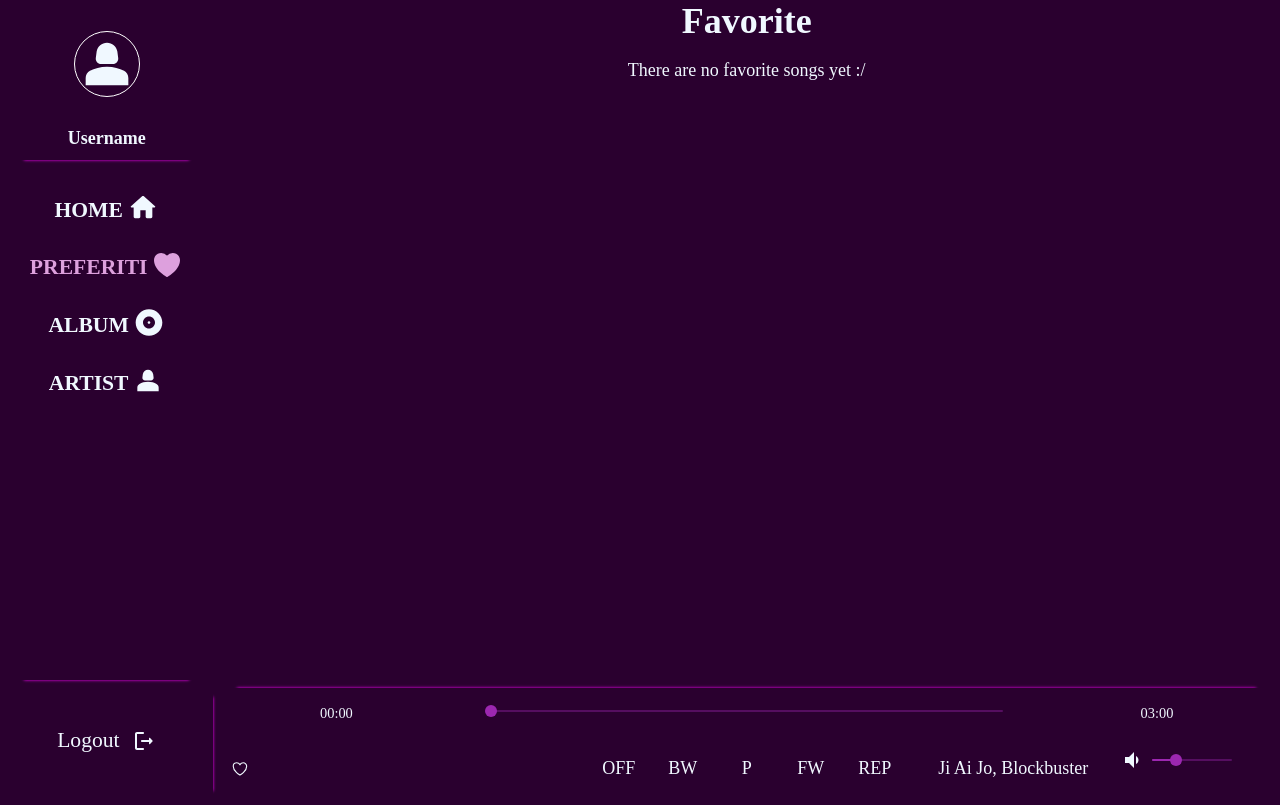
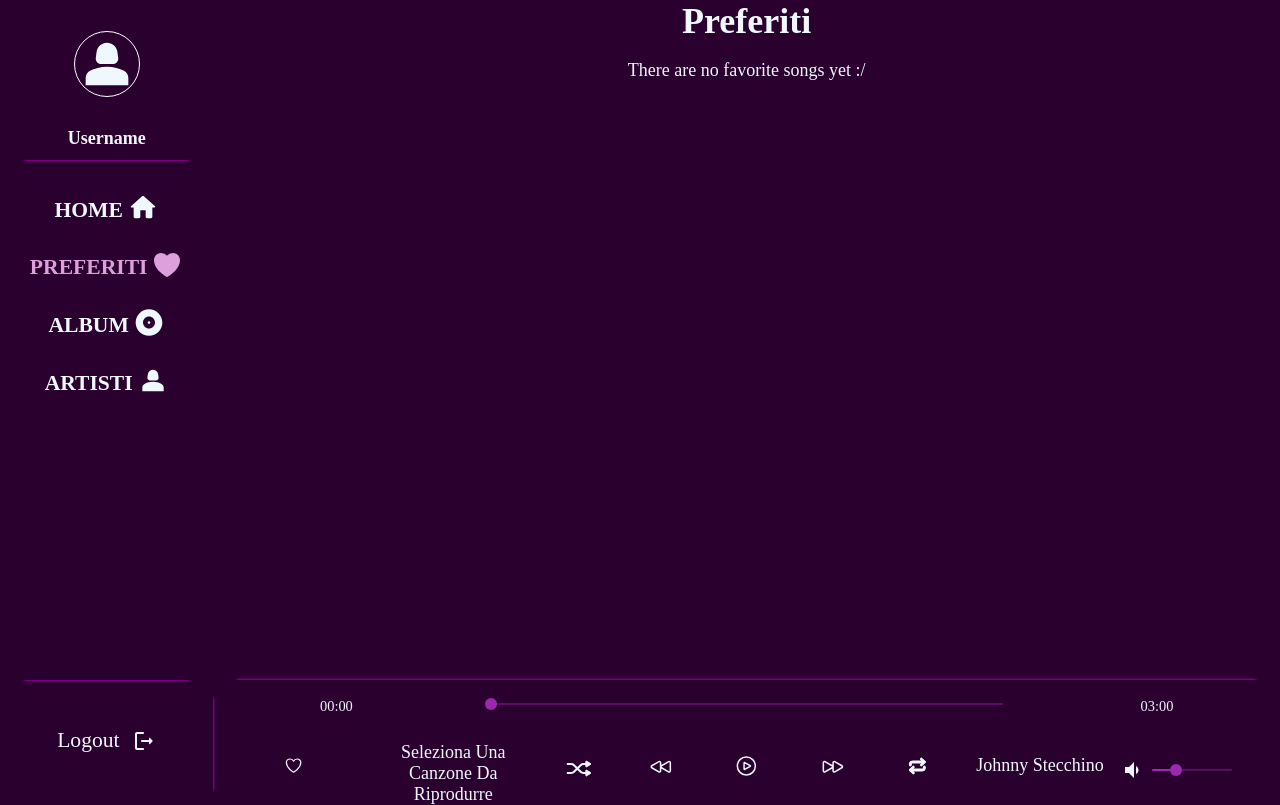
Before and after one commit to disastetor/spotify-clone, a React (Create React App) app: page /favorite in a window 1280 px wide. Built offline with nearby package versions, Linux system fonts and the light colour scheme; a web font is replaced by a local one; what axios-mock-adapter would draw is missing.

Commit message:
fixed player bar css and some minor fixes

```diff
--- a/src/assets/icons.js
+++ b/src/assets/icons.js
@@ -189,26 +189,20 @@ export const LogoutIcon = () => {
 
 export const ShuffleIcon = () => {
   return (
-    <svg xmlns="http://www.w3.org/2000/svg" viewBox="0 0 29 29" id="shuffle">
+    <svg xmlns="http://www.w3.org/2000/svg" viewBox="0 0 24 24" id="shuffle">
       <path
         fill="none"
-        stroke="currentColor"
         strokeMiterlimit="10"
         strokeWidth="2"
         d="M23.5 10h-4.343a3.995 3.995 0 0 0-2.828 1.172l-6.657 6.657A4.003 4.003 0 0 1 6.843 19H2.5"
       ></path>
       <path
         fill="none"
-        stroke="currentColor"
         strokeMiterlimit="10"
         strokeWidth="2"
         d="M2.5 10h4.343c1.061 0 2.078.421 2.828 1.172l6.657 6.657a4.001 4.001 0 0 0 2.828 1.172H23.5"
       ></path>
-      <path
-        fill="currentColor"
-        stroke="currentColor"
-        d="M21.5 12.412V7.588c0-.368.401-.596.717-.408l4.052 2.412a.474.474 0 0 1 0 .815l-4.052 2.412a.474.474 0 0 1-.717-.407zM21.5 21.412v-4.823c0-.368.401-.596.717-.408l4.052 2.412a.474.474 0 0 1 0 .815l-4.052 2.412a.475.475 0 0 1-.717-.408z"
-      ></path>
+      <path d="M21.5 12.412V7.588c0-.368.401-.596.717-.408l4.052 2.412a.474.474 0 0 1 0 .815l-4.052 2.412a.474.474 0 0 1-.717-.407zM21.5 21.412v-4.823c0-.368.401-.596.717-.408l4.052 2.412a.474.474 0 0 1 0 .815l-4.052 2.412a.475.475 0 0 1-.717-.408z"></path>
     </svg>
   );
 };
--- a/src/components/Player.css
+++ b/src/components/Player.css
@@ -1,7 +1,6 @@
 .player-container {
   width: 100%;
   height: 100%;
-  /* background-color: blue; */
   display: flex;
   flex-direction: column;
 }
@@ -14,7 +13,6 @@
   position: relative;
   height: 25%;
   width: 100%;
-  /* background-color: rgb(165, 220, 109); */
   margin-top: auto;
   display: flex;
   flex-direction: row;
@@ -44,35 +42,37 @@
 .player-secondary-container {
   width: 100%;
   height: 40%;
-  /* background-color: red; */
   margin: 0 auto auto auto;
   display: flex;
   flex-direction: row;
 }
 
 .lateral-mini-button-hearth {
-  width: 5%;
+  width: 15%;
   height: 40%;
   display: flex;
   margin: auto;
-  transition: 0.2s;
+  transition: 0.5s;
 }
 .lateral-mini-button-hearth svg {
   margin: 0 auto;
+}
+#heart:active {
+  transform: scale(1.3);
+  cursor: pointer;
 }
 
 #volume {
   width: 15%;
   height: 40%;
+  transition: 0.2s;
   display: flex;
-  margin: 60 auto;
-  transition: 0.2s;
-  left: 0;
+  margin: auto;
 }
 
-#heart:hover {
-  transform: scale(1.3);
-  cursor: pointer;
+.volume-container {
+  width: 100%;
+  margin: auto;
 }
 
 #volume svg:hover {
@@ -82,35 +82,68 @@
 
 .song-title {
   margin: auto;
-  width: 30%;
+  width: 15%;
   text-transform: capitalize;
 }
 
 .control-panel {
   position: relative;
+  width: 40%;
+  height: 100%;
+  display: flex;
   margin: auto;
-  width: 30%;
-  display: flex;
   flex-direction: row;
 }
 
 .svg-container {
+  display: flex;
+  margin: auto;
   width: 20%;
   cursor: pointer;
   top: auto;
+  transition: 0.2s;
+  stroke: aliceblue;
+  fill: aliceblue;
+}
+
+.svg-container:active {
+  transform: scale(1.2);
+}
+
+#shuffle,
+#backward,
+#play,
+#forward,
+#repete {
+  height: 100%;
+}
+
+.svg-container.active {
+  stroke: plum;
+  fill: plum;
+}
+
+#shuffle svg,
+#backward svg,
+#play svg,
+#forward svg,
+#repete svg {
+  height: 50%;
+  width: 50%;
 }
 
 .author-album {
   margin: auto;
-  width: 20%;
+  width: 15%;
   text-transform: capitalize;
+  user-select: none;
 }
 
 /*=========================
         MEDIA QUERIES
  ===========================*/
 
-@media (max-width: 700px) {
+@media (max-width: 900px) {
   .player-container {
     position: relative;
   }
--- a/src/components/Player.jsx
+++ b/src/components/Player.jsx
@@ -11,15 +11,16 @@ import { setFavorite } from '../features/favorite/favoriteSlice';
 import './Player.css';
 import {
   EmptyHeart,
-  /* VolumeActive,
+  VolumeActive,
   ShuffleIcon,
   PlayButton,
   BackwardButton,
   ForwardButton,
-  RepeatIcon, */
+  RepeatIcon,
   FilledHeart,
 } from '../assets/icons';
 import VolumeSlider from './VolumeSlider';
+import { useEffect, useState } from 'react';
 
 const Player = () => {
   /* Player values */
@@ -68,38 +69,69 @@ const Player = () => {
         {/*======================
                   SONG TITLE
              ======================*/}
-        <div className="song-title">{currentSong}</div>
+        <div className="song-title">
+          {currentSong ? (
+            currentSong
+          ) : (
+            <span>Seleziona una canzone da riprodurre</span>
+          )}
+        </div>
         {/*======================
                   AUDIO CONTROLS
              ======================*/}
         <div className="control-panel">
-          <div className="svg-container" onClick={() => dispatch(shuffle())}>
-            {shuffleActive ? <div>ON</div> : <div>OFF</div>}
+          {/* SHUFFLE */}
+          <div
+            className={shuffleActive ? 'svg-container active' : 'svg-container'}
+            id="shuffle"
+            onClick={() => dispatch(shuffle())}
+          >
+            {shuffleActive ? (
+              <ShuffleIcon />
+            ) : (
+              <ShuffleIcon style={{ fill: 'green' }} />
+            )}
           </div>
+
+          {/* BACKWARD */}
           <div
             className="svg-container"
+            id="backward"
             onClick={() => dispatch(previousSong(songs))}
           >
-            BW
+            <BackwardButton />
           </div>
-          <div className="svg-container">P</div>
+
+          {/* PLAY/PAUSE */}
+          <div className="svg-container" id="play">
+            <PlayButton />
+          </div>
+
+          {/* FORWARD */}
           <div
             className="svg-container"
+            id="forward"
             onClick={() => dispatch(nextSong(songs))}
           >
-            FW
+            <ForwardButton />
           </div>
-          <div className="svg-container">REP</div>
+
+          {/* REPETE */}
+          <div className="svg-container" id="repete">
+            <RepeatIcon />
+          </div>
         </div>
         {/*======================
                   AUTHOR/ALBUM
              ======================*/}
-        <div className="author-album">Ji ai Jo, Blockbuster</div>
+        <div className="author-album">Johnny Stecchino</div>
         {/*======================
                   VOLUME BUTTON
              ======================*/}
         <div className=" lateral-mini-buttons" id="volume">
-          <VolumeSlider />
+          <div className="volume-container">
+            <VolumeSlider />
+          </div>
         </div>{' '}
       </div>
     </div>
--- a/src/components/Sidebar.jsx
+++ b/src/components/Sidebar.jsx
@@ -90,7 +90,7 @@ const Sidebar = () => {
               color: isActive ? 'plum' : 'aliceblue',
             })}
           >
-            <div className="text">Artist</div>
+            <div className="text">Artisti</div>
             <div className="icon">
               <Person2Icon fontSize="large" />
             </div>
--- a/src/pages/Artists/ArtistCard.css
+++ b/src/pages/Artists/ArtistCard.css
@@ -7,6 +7,6 @@
   transform: scale(1.03);
 }
 
-.card-image-album {
+.artist {
   border-radius: 50%;
 }
--- a/src/pages/Artists/ArtistCard.jsx
+++ b/src/pages/Artists/ArtistCard.jsx
@@ -6,7 +6,11 @@ const ArtistCard = ({ artist }) => {
   return (
     <>
       <div key={id} className="card">
-        <img src={avatar} alt="album cover" className="card-image-album"></img>
+        <img
+          src={avatar}
+          alt="album cover"
+          className="card-image-album - artist"
+        ></img>
         <div className="card-title">{name}</div>
       </div>
     </>
--- a/src/pages/Artists/Artists.jsx
+++ b/src/pages/Artists/Artists.jsx
@@ -24,7 +24,7 @@ const Artists = () => {
       {!artists.loading && artists?.artists?.artists?.length ? (
         <>
           <div className="song-container">
-            <h1 className="title home-title">Artists</h1>
+            <h1 className="title home-title">Artisti</h1>
 
             {<ArtistsList artists={artists.artists} />}
           </div>
--- a/src/pages/Favorite/Favorite.jsx
+++ b/src/pages/Favorite/Favorite.jsx
@@ -6,7 +6,7 @@ const Favorite = () => {
 
   return (
     <div>
-      <h1>Favorite</h1>
+      <h1>Preferiti</h1>
       {favoriteSongs.length < 1 ? (
         <p>There are no favorite songs yet :/</p>
       ) : (
```
